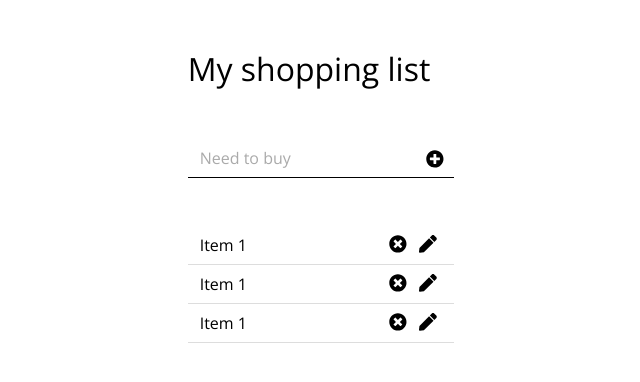
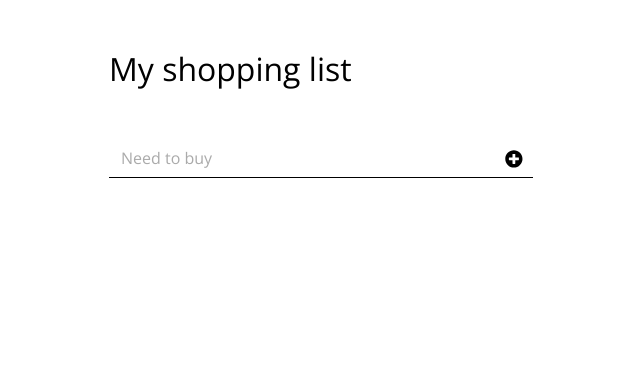
Before and after one commit to partiallymisplaced/shopping-list, an Angular app: page / in a window 1280 px wide. Shown: the top 382 px of the page, without its empty margins (331-971 px from the left). Built offline with nearby package versions, Linux system fonts and the light colour scheme.

Commit message:
Adds function to add items to list

```diff
--- a/src/app/app.module.ts
+++ b/src/app/app.module.ts
@@ -1,5 +1,7 @@
 import { BrowserModule } from '@angular/platform-browser';
 import { NgModule } from '@angular/core';
+import { FormsModule } from '@angular/forms';
+import { HttpModule } from '@angular/http';
 
 import { AppComponent } from './app.component';
 import { ShoppingListComponent } from './shopping-list/shopping-list.component';
@@ -18,6 +20,8 @@ library.add( faPlusCircle, faPen, faTimesCircle );
   ],
   imports: [
     BrowserModule,
+    FormsModule,
+    HttpModule,
     FontAwesomeModule
   ],
   providers: [],
--- a/src/app/shopping-list/shopping-list.component.css
+++ b/src/app/shopping-list/shopping-list.component.css
@@ -1,3 +1,7 @@
+main {
+    width: 400px;
+}
+
 h1 {
     font-weight: 400;
     line-height: 3em;
--- a/src/app/shopping-list/shopping-list.component.html
+++ b/src/app/shopping-list/shopping-list.component.html
@@ -1,31 +1,21 @@
 <main>
   <h1>My shopping list</h1>
 
-  <input type="text" placeholder="Need to buy">
-  <button class="add"><fa-icon [icon]="faPlusCircle" size="lg"></fa-icon></button>
+  <input
+    type="text"
+    placeholder="Need to buy"
+    id="addItem"
+    [(ngModel)]="itemToBuy"
+        (keydown.enter)="addNewItem()"
+
+  />
+  <button class="add" (click)="addNewItem()"><fa-icon [icon]="faPlusCircle" size="lg"></fa-icon></button>
+
   <ul>
-    <li>Item 1
-      <button>
-        <fa-icon [icon]="faPen" size="lg"></fa-icon>
-      </button>
-      <button>
-        <fa-icon [icon]="faTimesCircle" size="lg"></fa-icon>
-      </button></li>
-    <li>Item 1
-      <button>
-        <fa-icon [icon]="faPen" size="lg"></fa-icon>
-      </button>
-      <button>
-        <fa-icon [icon]="faTimesCircle" size="lg"></fa-icon>
-      </button>
-    </li>
-    <li>Item 1
-      <button>
-        <fa-icon [icon]="faPen" size="lg"></fa-icon>
-      </button>
-      <button>
-        <fa-icon [icon]="faTimesCircle" size="lg"></fa-icon>
-      </button>
+    <li *ngFor="let itemToBuy of itemsToBuy"> {{itemToBuy.name}}
+      <button><fa-icon [icon]="faPen" size="lg"></fa-icon></button>
+      <button><fa-icon [icon]="faTimesCircle" size="lg"></fa-icon></button>
     </li>
   </ul>
+
 </main>
--- a/src/app/shopping-list/shopping-list.component.ts
+++ b/src/app/shopping-list/shopping-list.component.ts
@@ -1,17 +1,26 @@
 import { Component, OnInit } from '@angular/core';
 import { faPlusCircle, faPen, faTimesCircle } from '@fortawesome/free-solid-svg-icons';
-
 
 @Component({
   selector: "app-shopping-list",
   templateUrl: "./shopping-list.component.html",
-  styleUrls: ["./shopping-list.component.css"]
+  styleUrls: ["./shopping-list.component.css"],
+
 })
+
 export class ShoppingListComponent implements OnInit {
   faPlusCircle = faPlusCircle;
   faPen = faPen;
   faTimesCircle = faTimesCircle;
 
+  itemToBuy: string;
+  itemsToBuy = [];
+
+  addNewItem(){
+    this.itemsToBuy.unshift({name: this.itemToBuy});
+    this.itemToBuy = '';
+  }
+
   constructor() {}
 
   ngOnInit() {}
```
